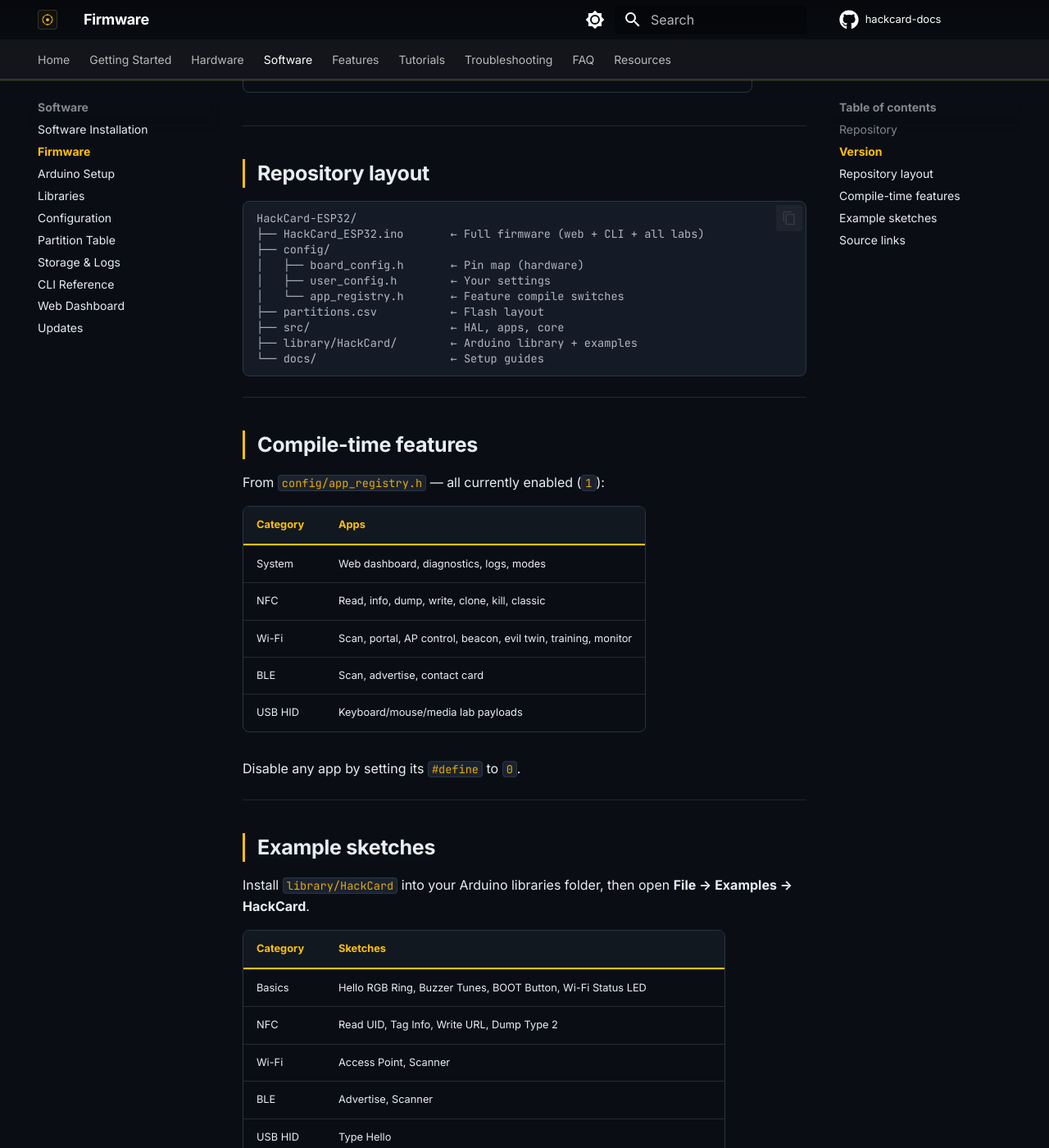
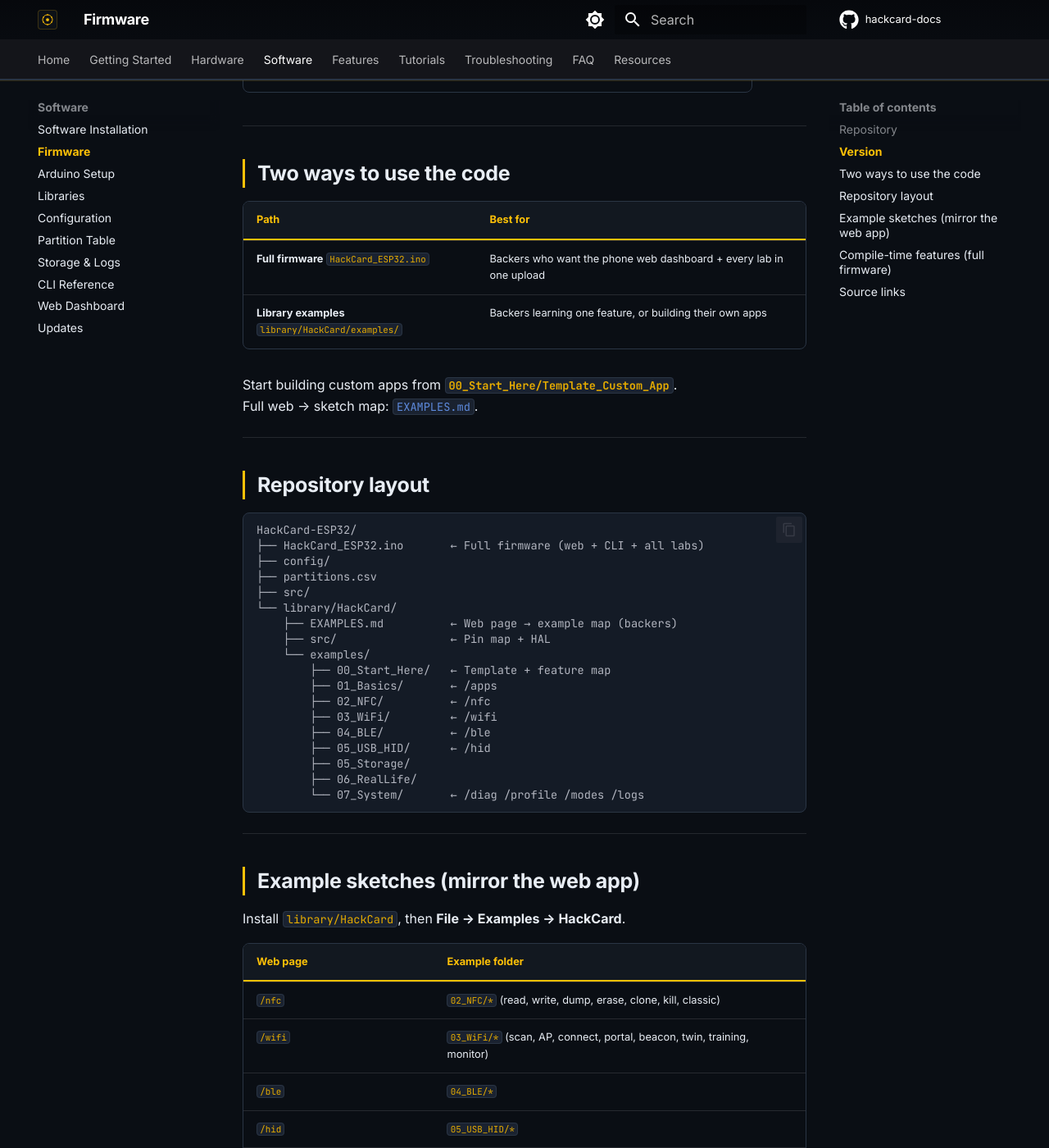
Before and after one commit to hardwarehackspace/hackcard-docs, an MkDocs documentation site: the page built from docs/software/firmware.md, in a window 1280 px wide and 1400 px high, scrolled down 669 px. Shown: the whole window at 82% size. Built offline with MkDocs 1.6.1 and Material for MkDocs 9.7.7, drawn with Linux system fonts in a browser that asks for light colours; comment, search, counter and statistics services are not loaded; some of the changed text lies outside the part shown.

Commit message:
Document full HackCard example pack (web → Serial map).
Point backers at EXAMPLES.md and Template_Custom_App for building custom apps.

Co-authored-by: Cursor <cursoragent@cursor.com>

````diff
--- a/docs/software/firmware.md
+++ b/docs/software/firmware.md
@@ -1,6 +1,6 @@
 # Firmware
 
-HackCard firmware is a monolithic Arduino sketch with modular apps, plus an Arduino **library** and **standalone examples**.
+HackCard firmware is a monolithic Arduino sketch with modular apps, plus an Arduino **library** and **standalone examples** that mirror the web dashboard.
 
 ---
 
@@ -16,7 +16,19 @@ HackCard firmware is a monolithic Arduino sketch with modular apps, plus an Ardu
 |-------|-------|--------|
 | `FIRMWARE_VERSION` | `0.21.2` | `config/board_config.h` |
 | Phase label | Phase 21 (HID Payload Pack) | `HackCard_ESP32.ino` header |
-| Library | `0.21.2` | `library/HackCard/library.properties` |
+| Library / examples | `0.21.3` | `library/HackCard/library.properties` |
+
+---
+
+## Two ways to use the code
+
+| Path | Best for |
+|------|----------|
+| **Full firmware** `HackCard_ESP32.ino` | Backers who want the phone web dashboard + every lab in one upload |
+| **Library examples** `library/HackCard/examples/` | Backers learning one feature, or building their own apps |
+
+Start building custom apps from **`00_Start_Here/Template_Custom_App`**.
+Full web → sketch map: [`EXAMPLES.md`](https://github.com/hardwarehackspace/HackCard-ESP32/blob/main/library/HackCard/EXAMPLES.md).
 
 ---
 
@@ -26,50 +38,45 @@ HackCard firmware is a monolithic Arduino sketch with modular apps, plus an Ardu
 HackCard-ESP32/
 ├── HackCard_ESP32.ino       ← Full firmware (web + CLI + all labs)
 ├── config/
-│   ├── board_config.h       ← Pin map (hardware)
-│   ├── user_config.h        ← Your settings
-│   └── app_registry.h       ← Feature compile switches
-├── partitions.csv           ← Flash layout
-├── src/                     ← HAL, apps, core
-├── library/HackCard/        ← Arduino library + examples
-└── docs/                    ← Setup guides
+├── partitions.csv
+├── src/
+└── library/HackCard/
+    ├── EXAMPLES.md          ← Web page → example map (backers)
+    ├── src/                 ← Pin map + HAL
+    └── examples/
+        ├── 00_Start_Here/   ← Template + feature map
+        ├── 01_Basics/       ← /apps
+        ├── 02_NFC/          ← /nfc
+        ├── 03_WiFi/         ← /wifi
+        ├── 04_BLE/          ← /ble
+        ├── 05_USB_HID/      ← /hid
+        ├── 05_Storage/
+        ├── 06_RealLife/
+        └── 07_System/       ← /diag /profile /modes /logs
 ```
 
 ---
 
-## Compile-time features
+## Example sketches (mirror the web app)
 
-From `config/app_registry.h` — all currently enabled (`1`):
+Install `library/HackCard`, then **File → Examples → HackCard**.
 
-| Category | Apps |
-|----------|------|
-| System | Web dashboard, diagnostics, logs, modes |
-| NFC | Read, info, dump, write, clone, kill, classic |
-| Wi-Fi | Scan, portal, AP control, beacon, evil twin, training, monitor |
-| BLE | Scan, advertise, contact card |
-| USB HID | Keyboard/mouse/media lab payloads |
+| Web page | Example folder |
+|----------|----------------|
+| `/nfc` | `02_NFC/*` (read, write, dump, erase, clone, kill, classic) |
+| `/wifi` | `03_WiFi/*` (scan, AP, connect, portal, beacon, twin, training, monitor) |
+| `/ble` | `04_BLE/*` |
+| `/hid` | `05_USB_HID/*` |
+| `/apps` | `01_Basics/*` |
+| `/diag` `/profile` `/modes` `/logs` | `07_System/*` |
 
-Disable any app by setting its `#define` to `0`.
+→ [Libraries](libraries.md) · [Firmware download](../resources/firmware.md)
 
 ---
 
-## Example sketches
+## Compile-time features (full firmware)
 
-Install `library/HackCard` into your Arduino libraries folder, then open **File → Examples → HackCard**.
-
-| Category | Sketches |
-|----------|----------|
-| Basics | Hello RGB Ring, Buzzer Tunes, BOOT Button, Wi-Fi Status LED |
-| NFC | Read UID, Tag Info, Write URL, Dump Type 2 |
-| Wi-Fi | Access Point, Scanner |
-| BLE | Advertise, Scanner |
-| USB HID | Type Hello |
-| Storage | SD Card Info |
-| Real life | Conference Badge Tap, Guest Portal, BLE Business Card, Desk Status Light |
-
-Examples use **Serial Monitor** (115200) — no web UI required. The full `HackCard_ESP32.ino` sketch remains the dashboard experience.
-
-→ [Library install notes](libraries.md) · [Firmware download](../resources/firmware.md)
+From `config/app_registry.h` — disable any `#define` by setting it to `0`.
 
 ---
 
@@ -77,7 +84,6 @@ Examples use **Serial Monitor** (115200) — no web UI required. The full `HackC
 
 | File | Purpose |
 |------|---------|
-| [`HackCard_ESP32.ino`](https://github.com/hardwarehackspace/HackCard-ESP32/blob/main/HackCard_ESP32.ino) | Main firmware entry |
-| [`library/HackCard`](https://github.com/hardwarehackspace/HackCard-ESP32/tree/main/library/HackCard) | Library + examples |
-| [`app_registry.h`](https://github.com/hardwarehackspace/HackCard-ESP32/blob/main/config/app_registry.h) | Feature toggles |
-| [`user_config.h`](https://github.com/hardwarehackspace/HackCard-ESP32/blob/main/config/user_config.h) | User settings |
+| [`HackCard_ESP32.ino`](https://github.com/hardwarehackspace/HackCard-ESP32/blob/main/HackCard_ESP32.ino) | Main firmware |
+| [`EXAMPLES.md`](https://github.com/hardwarehackspace/HackCard-ESP32/blob/main/library/HackCard/EXAMPLES.md) | Backer example map |
+| [`Template_Custom_App`](https://github.com/hardwarehackspace/HackCard-ESP32/tree/main/library/HackCard/examples/00_Start_Here/Template_Custom_App) | Fork to build your own app |
````
Also changed, not shown: docs/resources/changelog.md (+15 -0 lines), docs/software/libraries.md (+1 -1 lines).
